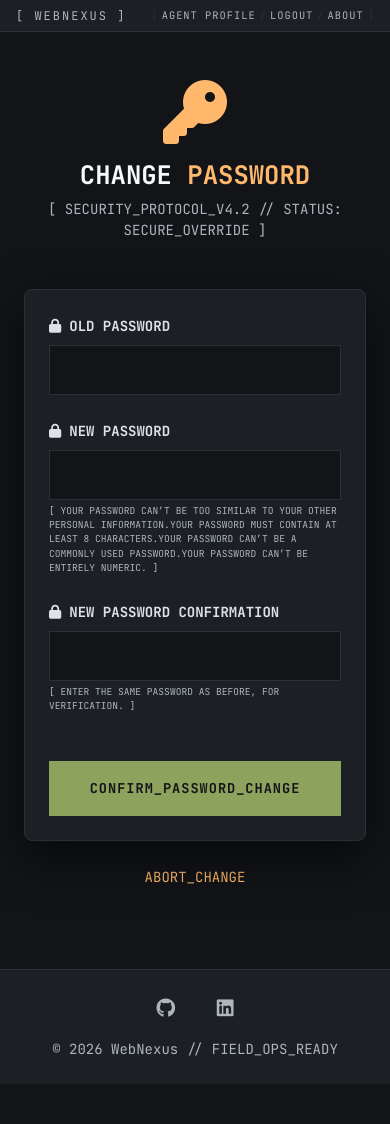
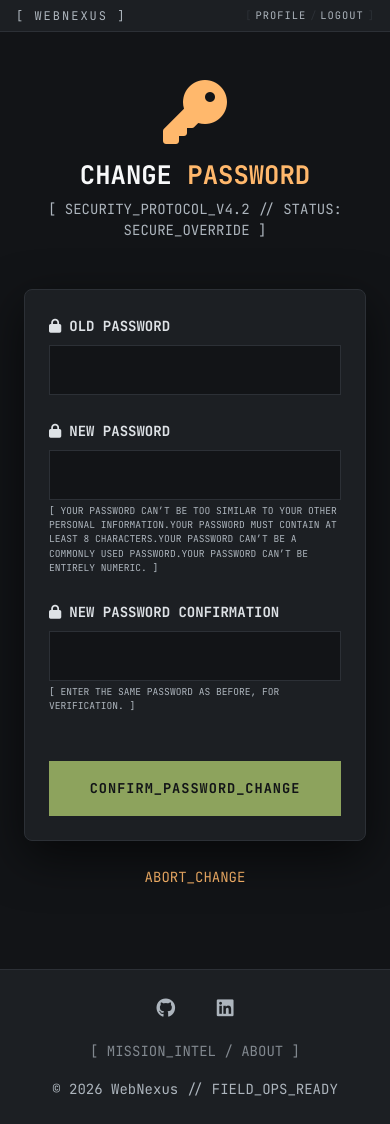
Before and after one commit to ShaggyBadger/webNexus, a Django app: page /accounts/password_change/ in a window 390 px wide. Before the commit the page ends 1056 px from the top, so only its background shows below. Run offline with Django 5.2, Linux system fonts and the light colour scheme; the visitor is signed in with stand-in values (Sample User, id 1); some libraries are stand-ins or nearby versions.

Commit message:
updating cluttered mobile ui

```diff
--- a/templates/components/footer.html
+++ b/templates/components/footer.html
@@ -8,6 +8,20 @@
                 <i class="fab fa-linkedin"></i>
             </a>
         </div>
+        <div class="mb-3">
+            <a href="{% url 'homepage:about' %}" class="mono small text-muted-custom text-decoration-none hover-primary">[ MISSION_INTEL / ABOUT ]</a>
+        </div>
         <p class="text-muted-custom mb-0 small mono">&copy; 2026 {{ SITE_NAME }} // FIELD_OPS_READY</p>
     </div>
 </footer>
+
+<style>
+    .hover-primary:hover {
+        color: var(--primary-color) !important;
+        opacity: 1 !important;
+    }
+    .hover-primary {
+        transition: color 0.2s ease, opacity 0.2s ease;
+        opacity: 0.7;
+    }
+</style>
--- a/templates/components/navbar.html
+++ b/templates/components/navbar.html
@@ -6,14 +6,12 @@
         <nav class="d-flex align-items-center command-nav">
             <span class="command-bracket">[</span>
             {% if user.is_authenticated %}
-                <a href="{% url 'accounts:profile' %}" class="command-link-compact">AGENT PROFILE</a>
+                <a href="{% url 'accounts:profile' %}" class="command-link-compact">PROFILE</a>
                 <span class="command-separator">/</span>
                 <a href="{% url 'accounts:logout' %}" class="command-link-compact">LOGOUT</a>
             {% else %}
                 <a href="{% url 'accounts:login' %}" class="command-link-compact">LOGIN</a>
             {% endif %}
-            <span class="command-separator">/</span>
-            <a href="{% url 'homepage:about' %}" class="command-link-compact">ABOUT</a>
             <span class="command-bracket">]</span>
         </nav>
     </div>
```
